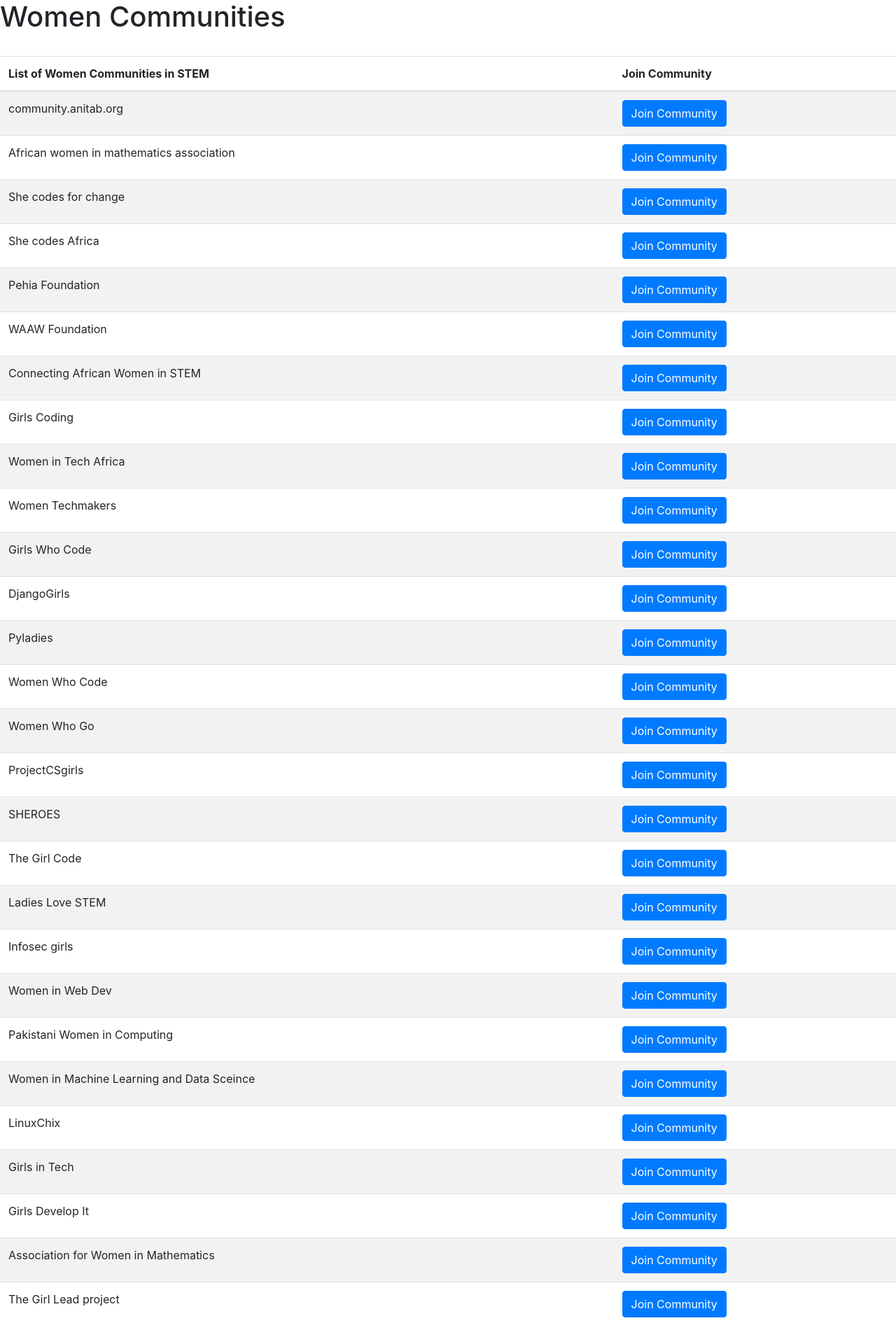
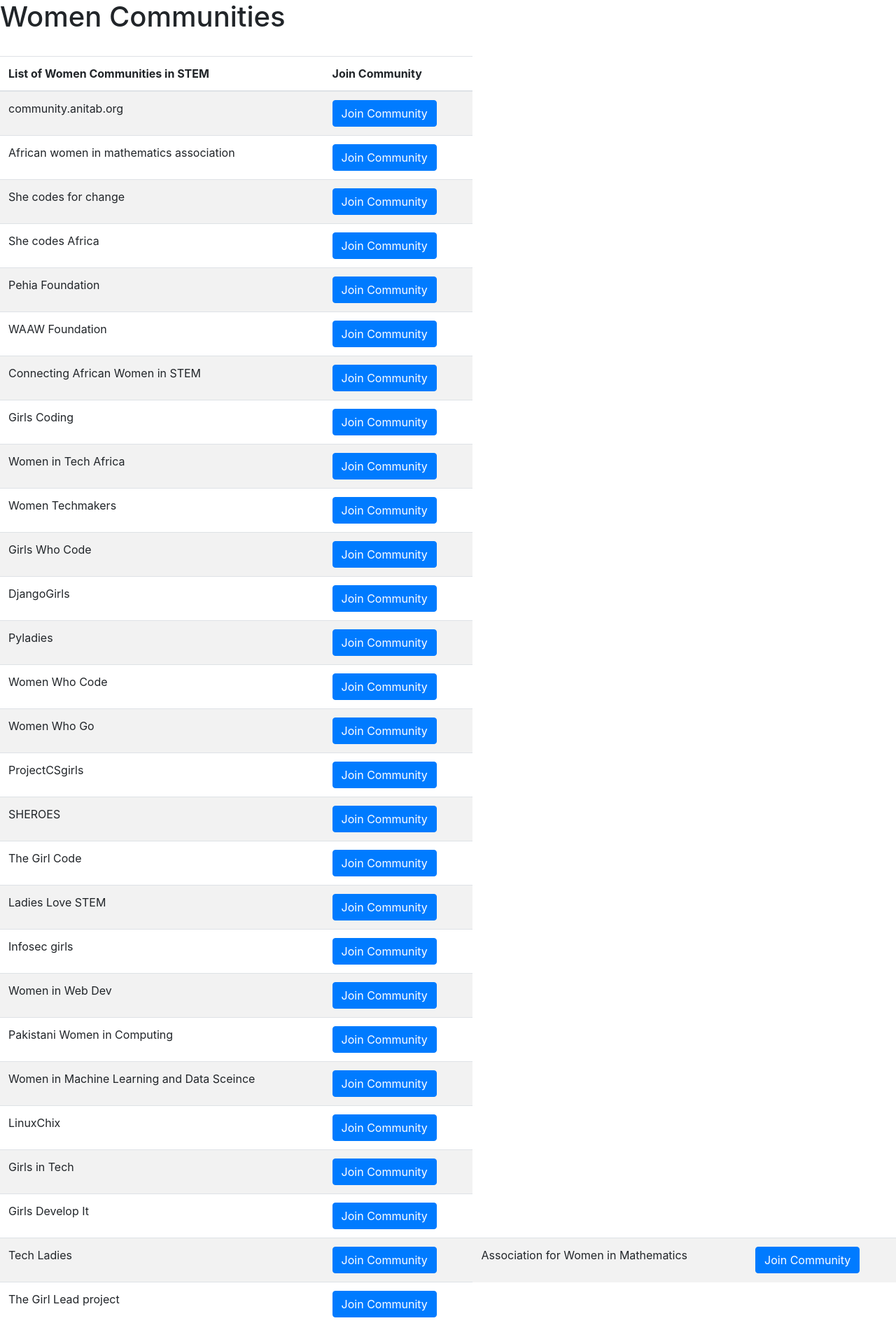
Before and after one commit to tapaswenipathak/Women-Communities, a Django app: page / in a window 1280 px wide. Shown: the whole page at 70% size. Run offline with Django 3.2, Linux system fonts and the light colour scheme; some libraries are stand-ins or nearby versions.

Commit message:
add tech communities (#37)

```diff
--- a/templates/index.html
+++ b/templates/index.html
@@ -178,6 +178,9 @@
 					</td>
 				</tr>
                 <tr>
+					<td>Tech Ladies</td>
+					<td>
+						<a class="btn btn-primary" href="https://www.hiretechladies.com/" role="button" target="_blank">Join Community</a>
 					<td>Association for Women in Mathematics</td>
 					<td>
 						<a class="btn btn-primary" href="https://awm-math.org" role="button" target="_blank">Join Community</a>
```
Also changed, not shown: README.md.
